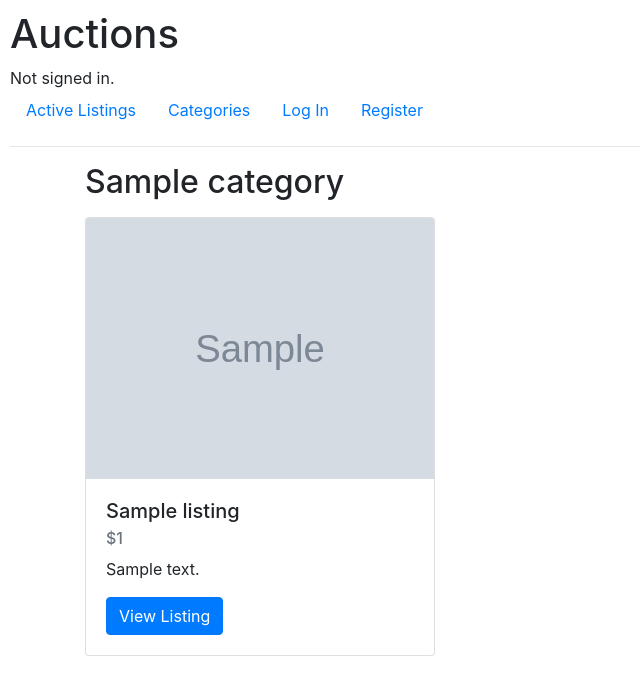
After one commit to daniel-shanahan/commerce, a Django app: template auctions/templates/auctions/category.html in a window 1280 px wide. The commit adds this page. Shown: the top 695 px of the page, without its empty margins (0-640 px from the left). Run offline with Django 3.2, Linux system fonts and the light colour scheme; the template is opened without the code that fills it: most values are stand-ins (such as "Sample title", 1, 10 or a date in 2020); grey boxes marked "Sample" are stand-in pictures; some libraries are stand-ins or nearby versions.

Commit message:
Added categories and category views and templates

```diff
--- /dev/null
+++ b/auctions/templates/auctions/category.html
@@ -0,0 +1,38 @@
+{% extends "auctions/layout.html" %}
+
+{% block body %}
+  <h2>
+    {{ category }}
+  </h2>
+
+  <div class="row">
+    {% for listing in listings %}
+      <div class="col-sm-6 col-lg-4 my-2">
+        <div class="card">
+          {% if listing.image_url %}
+            <img class="card-img-top"
+                 src="{{ listing.image_url }}"
+                 alt="{{ listing.title }}">
+          {% endif %}
+          <div class="card-body">
+            <h5 class="card-title">
+              {{ listing.title }}
+            </h5>
+            <h6 class="card-subtitle text-muted mb-2">
+              ${{ listing.starting_bid }}
+            </h6>
+            <p class="card-text">
+              {{ listing.description }}
+            </p>
+            <a href="{% url 'listing' listing.id %}"
+               class="btn btn-primary stretched-link">View Listing</a>
+          </div>
+        </div>
+      </div>
+    {% empty %}
+      <h3>
+        No listings yet
+      </h3>
+    {% endfor %}
+  </div>
+{% endblock %}
--- a/auctions/templates/auctions/layout.html
+++ b/auctions/templates/auctions/layout.html
@@ -29,6 +29,9 @@ Auctions
             <li class="nav-item">
                 <a class="nav-link" href="{% url 'index' %}">Active Listings</a>
             </li>
+            <li class="nav-item">
+                <a class="nav-link" href="{% url 'categories' %}">Categories</a>
+            </li>
             {% if user.is_authenticated %}
                 <li class="nav-item">
                     <a class="nav-link" href="{% url 'new' %}">New Listing</a>
--- a/auctions/urls.py
+++ b/auctions/urls.py
@@ -9,4 +9,6 @@ urlpatterns = [
     path("register", views.register, name="register"),
     path("listings/<int:listing_id>", views.listing, name="listing"),
     path("listings/new", views.new, name="new"),
+    path("categories", views.categories, name="categories"),
+    path("category/<str:category>", views.category, name="category"),
 ]
```
Also changed, not shown: auctions/templates/auctions/categories.html (added, +20 -0 lines), auctions/views.py (+17 -0 lines).
